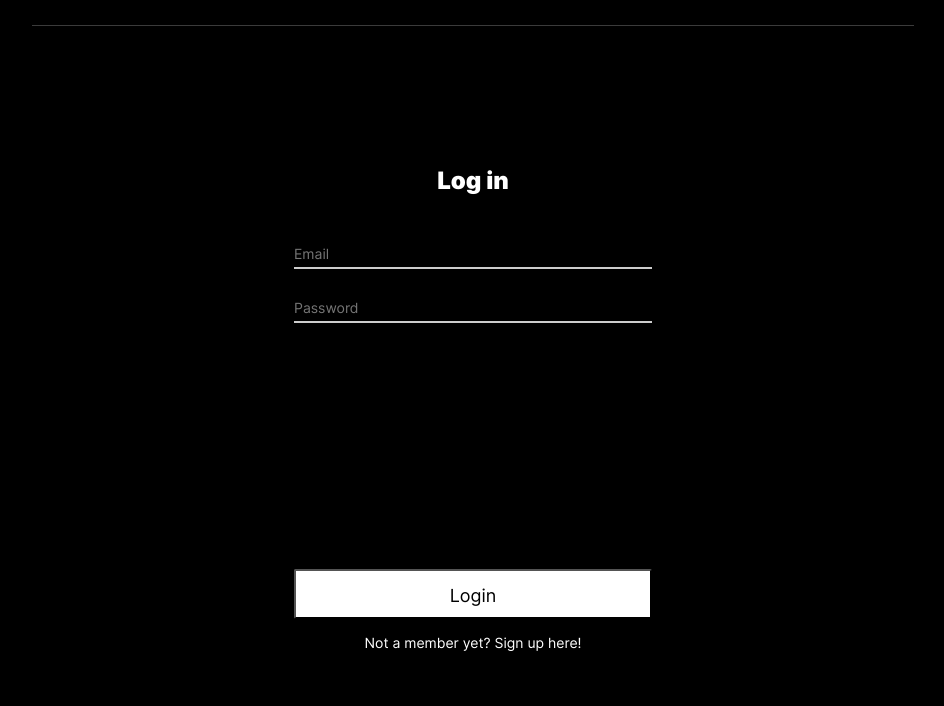
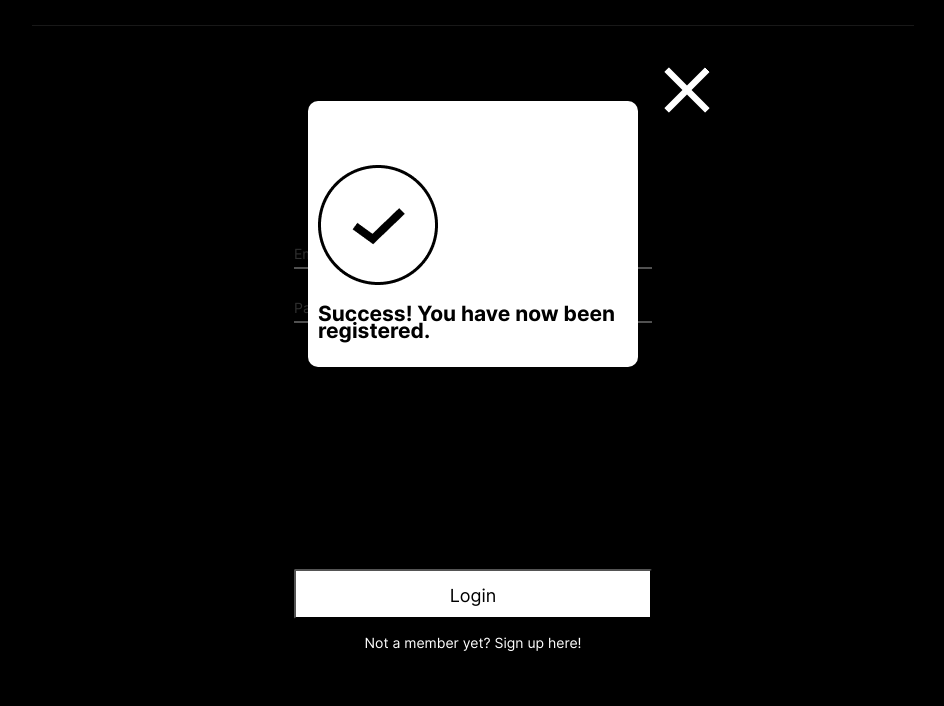
Before and after one commit to datvidc/react-around-auth, a React app: page /react-around-auth/signin in a window 1280 px wide. Shown: the part 94-800 px from the top of the page, without its empty margins (167-1111 px from the left). Built offline with nearby package versions, Linux system fonts and the light colour scheme; no server answers.

Commit message:
asdasdasd

```diff
--- /dev/null
+++ b/src/blocks/popup/__checkMark/popup__checkMark.css
@@ -0,0 +1,21 @@
+
+.popup__checkMark {
+    position: absolute;
+    left: 50%;
+    transform: translate(-50%);
+    background: #FFFFFF;
+    border-radius: 10px;
+    margin-top: 195px;
+    max-width: 330px;
+    max-height: 430px;
+    display: flex;
+    padding: 10px;
+    box-sizing: border-box;
+    align-items: center;
+
+}
+
+.popup__successIcon {
+    height: 120px;
+    width: 120px;
+}
--- a/src/blocks/popup/__close/popup__close.css
+++ b/src/blocks/popup/__close/popup__close.css
@@ -3,8 +3,8 @@
   left: 220px;
   background-repeat: no-repeat;
   background-size: cover;
-  width: 40px;
-  height: 40px;
+  width: 58px;
+  height: 58px;
   position: relative;
   background-color: rgba(0, 0, 0, 0);
   border: 0;
@@ -21,6 +21,6 @@
   .popup__close {
     position: inherit;
     top: -40px;
-    left: 400px;
+    left: 350px;
   }
 }
--- a/src/blocks/popup/__container/popup__container.css
+++ b/src/blocks/popup/__container/popup__container.css
@@ -1,11 +1,13 @@
 @import url(./_addcard/popup__container_addcard.css);
 @import url(./_delete/popup__container_delete.css);
 .popup__container {
+  position: absolute;
+    left: 50%;
+    transform: translate(-50%);
   background: #FFFFFF;
   box-shadow: 0px 0px 25px rgba(0, 0, 0, 0.15);
   border-radius: 10px;
-  margin-left: auto;
-  margin-right: auto;
+
   margin-top: 300px;
   width: 240px;
   max-width: 75%;
--- /dev/null
+++ b/src/blocks/popup/__infoToolTip/popup__infoToolTip.css
@@ -0,0 +1,6 @@
+
+.popup__infoToolTip {
+    background-color: white;
+    max-width: 330px;
+    max-height: 430px
+}
--- a/src/blocks/popup/popup.css
+++ b/src/blocks/popup/popup.css
@@ -13,6 +13,8 @@
 @import url(./__card/popup__card.css);
 @import url(./_image/popup_image.css);
 @import url(./__label-group/popup__label-group.css);
+@import url(./__infoToolTip/popup__infoToolTip.css);
+@import url(./__checkMark/popup__checkMark.css);
 .popup {
   width: 100%;
   height: 100%;
--- a/src/components/App.js
+++ b/src/components/App.js
@@ -13,12 +13,13 @@ import AddPlacePopup from './AddPlacePopup.js';
 import ProtectedRoute from './ProtectedRoute.js';
 import Login from './Login';
 import Register from './Register';
+import InfoToolTip from './InfoTooltip';
 
 class App extends React.Component {
   constructor(props) {
     super()
     this.state = {
-      isInfoToolTipOpen: false,
+      isInfoToolTipOpen: true,
       isEditPicOpen: false,
       isDeletePopOpen: false,
       isChangePopOpen: false,
@@ -164,11 +165,9 @@ class App extends React.Component {
           <EditProfilePopup isOpen={this.state.isChangePopOpen} onClose={this.closeAllPopups} onUpdateUser={this.handleEditUser} />
 
           <AddPlacePopup isAddPopOpen={this.state.isAddPopOpen} closeAllPopups={this.closeAllPopups} onAddPlace={this.handleAddPlaceSubmit} />
-
-
-
-          <ImagePopup card={this.state.selectedCard} onClose={this.closeAllPopups}>
+            <ImagePopup card={this.state.selectedCard} onClose={this.closeAllPopups}>
           </ImagePopup>
+          <InfoToolTip isOpen={this.state.isInfoToolTipOpen} success={"true"} closeAllPopups={this.closeAllPopups}  />
         </CurrentUserContext.Provider>
       </div>
     );
--- a/src/components/InfoTooltip.js
+++ b/src/components/InfoTooltip.js
@@ -13,7 +13,13 @@ function InfoToolTip(props) {
     return (
 
     <>
-        <PopupWithForm noButton="true" name="infoToolTip" isOpen={props.isOpen} heading="Edit profile" buttonText="Save" closeItAll={props.onClose} >
+        <PopupWithForm noButton="true"  name="infoToolTip" isOpen={props.isOpen} closeItAll={props.onClose} >
+            <img
+                className="popup__successIcon"
+                src={icon}
+                alt="CheckMark"
+            />
+            <h2> {message} </h2>
 
         </PopupWithForm>
 
--- a/src/components/PopupWithForm.js
+++ b/src/components/PopupWithForm.js
@@ -18,8 +18,8 @@ props.onSubmit
 
 
 
-  <div className={`popup popup_type_${props.name} ${isOpenClass}`}>
-    <div className="popup__container">
+  <div className={`popup popup__${props.name} ${isOpenClass}`}>
+    <div className={props.noButton ? "popup__checkMark" : "popup__container" } >
       <button onClick={props.closeItAll} type="submit" className="popup__close"> </button>
       <form className="popup__edit-form" onSubmit={props.onSubmit}>
         <h3 className="popup__heading"> {props.heading} </h3>
```
